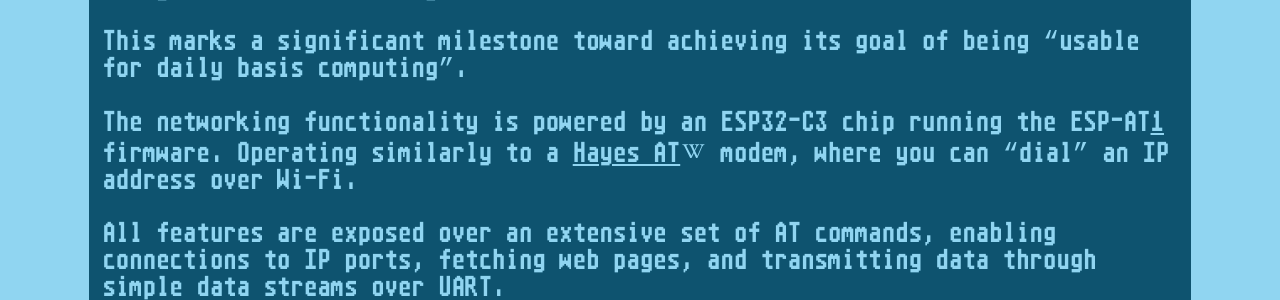
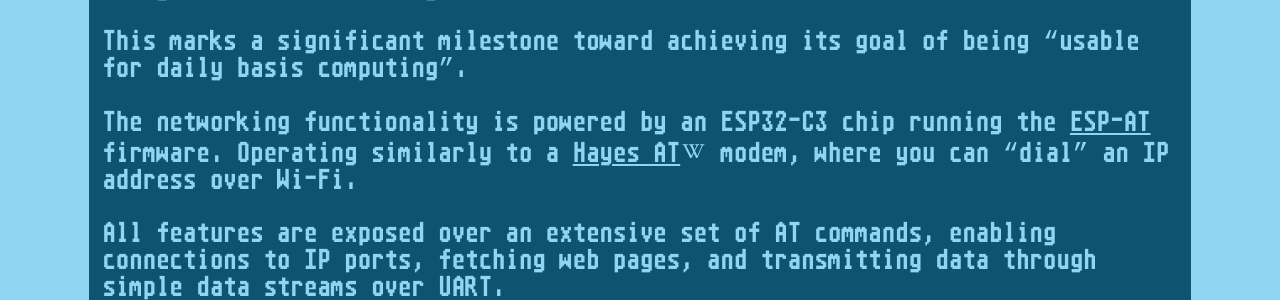
Before and after one commit to X65/x65.github.io, a Jekyll site: the page built from _posts/2024-09-17-esp-at.md, in a window 1280 px wide. Shown: the part 228-528 px from the top of the page. Built offline with Jekyll 4.4.1, drawn with Linux system fonts in a browser that asks for light colours; some web fonts are replaced.

Commit message:
link fix

```diff
--- a/_posts/2024-09-17-esp-at.md
+++ b/_posts/2024-09-17-esp-at.md
@@ -8,7 +8,7 @@ Today X65 started talking to the Internet.
 
 This marks a significant milestone toward achieving its goal of being "usable for daily basis computing".
 
-The networking functionality is powered by an ESP32-C3 chip running the ESP-AT[1] firmware.
+The networking functionality is powered by an ESP32-C3 chip running the [ESP-AT][1] firmware.
 Operating similarly to a [Hayes AT][2] modem, where you can "dial" an IP address over Wi-Fi.
 
 All features are exposed over an extensive set of AT commands, enabling connections to IP ports, fetching web pages, and transmitting data through simple data streams over UART.
```
